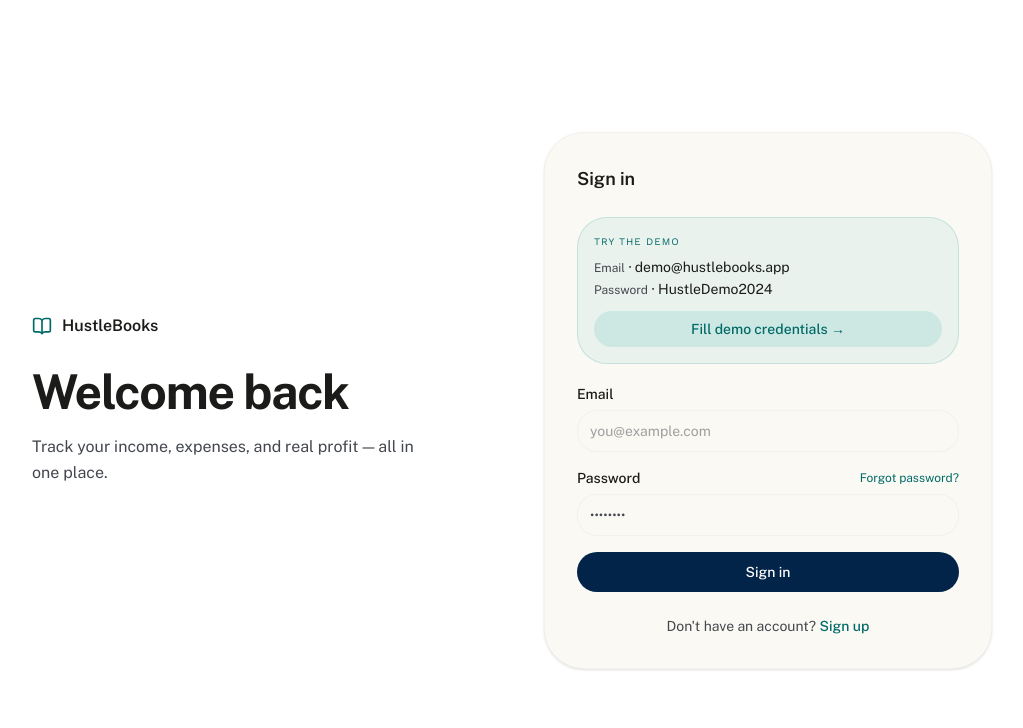
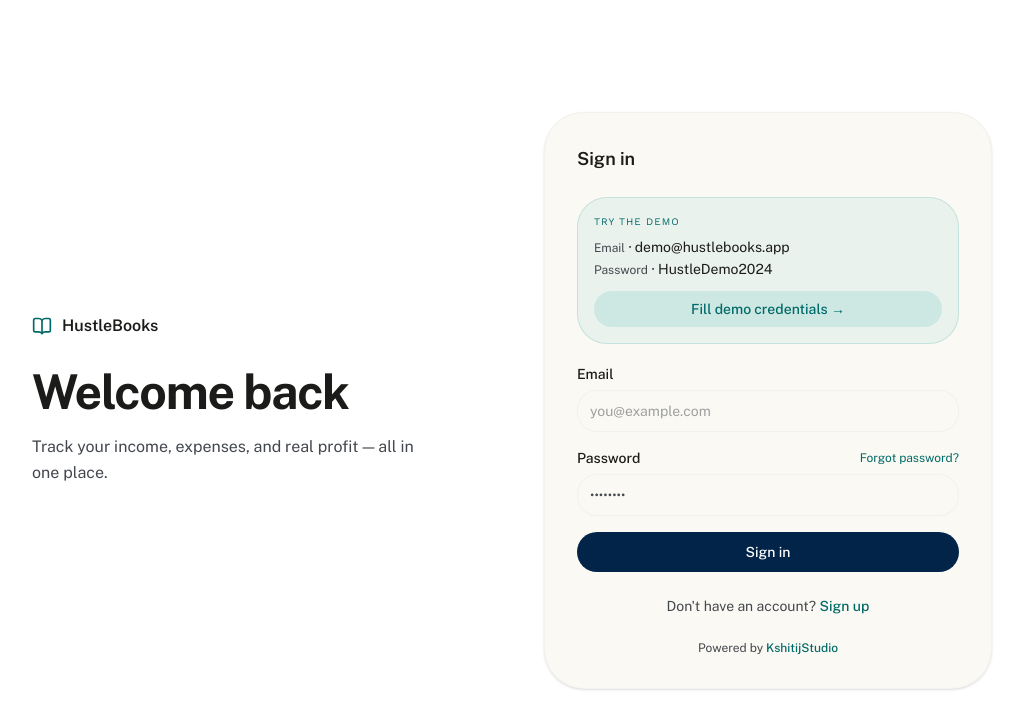
Before and after one commit to kshitijpoudyal/hustle-books, a Next.js app: page /login in a window 1280 px wide. Shown: the top 728 px of the page, without its empty margins (128-1151 px from the left). Built offline with nearby package versions, Linux system fonts and the light colour scheme; no server answers.

Commit message:
show kshitijstudio

```diff
--- a/app/login/page.tsx
+++ b/app/login/page.tsx
@@ -188,8 +188,7 @@
             </button>
           </p>
 
-          {/* Powered by KshitijStudio — hidden, re-enable when ready */}
-          {/* <p className="mt-6 text-center text-xs" style={{ color: 'var(--on-surface-variant)' }}>
+          <p className="mt-6 text-center text-xs" style={{ color: 'var(--on-surface-variant)' }}>
             Powered by{' '}
             <a
               href="https://www.kshitijstudio.com"
@@ -200,7 +199,7 @@
             >
               KshitijStudio
             </a>
-          </p> */}
+          </p>
         </div>
 
       </div>
--- a/components/layout/nav.tsx
+++ b/components/layout/nav.tsx
@@ -50,8 +50,7 @@
         </span>
       </div>
       <div className="flex items-center gap-3">
-        {/* Powered by KshitijStudio — hidden, re-enable when ready */}
-        {/* <p className="text-[10px] text-[var(--on-surface-variant)]">
+        <p className="text-[10px] text-[var(--on-surface-variant)]">
           Powered by{' '}
           <a
             href="https://www.kshitijstudio.com"
@@ -61,7 +60,7 @@
           >
             KshitijStudio
           </a>
-        </p> */}
+        </p>
         <div className="w-10 h-10 rounded-2xl bg-[var(--surface-container-high)] flex items-center justify-center flex-shrink-0">
           <span className="font-label text-xs font-semibold text-[var(--primary)]">{initials}</span>
         </div>
@@ -194,8 +193,7 @@
           Log
         </Link>
 
-        {/* Powered by KshitijStudio — hidden, re-enable when ready */}
-        {/* <p className="mt-4 text-center text-[10px] text-[var(--on-surface-variant)]">
+        <p className="mt-4 text-center text-[10px] text-[var(--on-surface-variant)]">
           Powered by{' '}
           <a
             href="https://www.kshitijstudio.com"
@@ -205,7 +203,7 @@
           >
             KshitijStudio
           </a>
-        </p> */}
+        </p>
 
         <div className="mt-4 flex items-center gap-x-3 px-2">
           <div className="w-10 h-10 rounded-full bg-[var(--surface-container-highest)] flex items-center justify-center flex-shrink-0">
```
